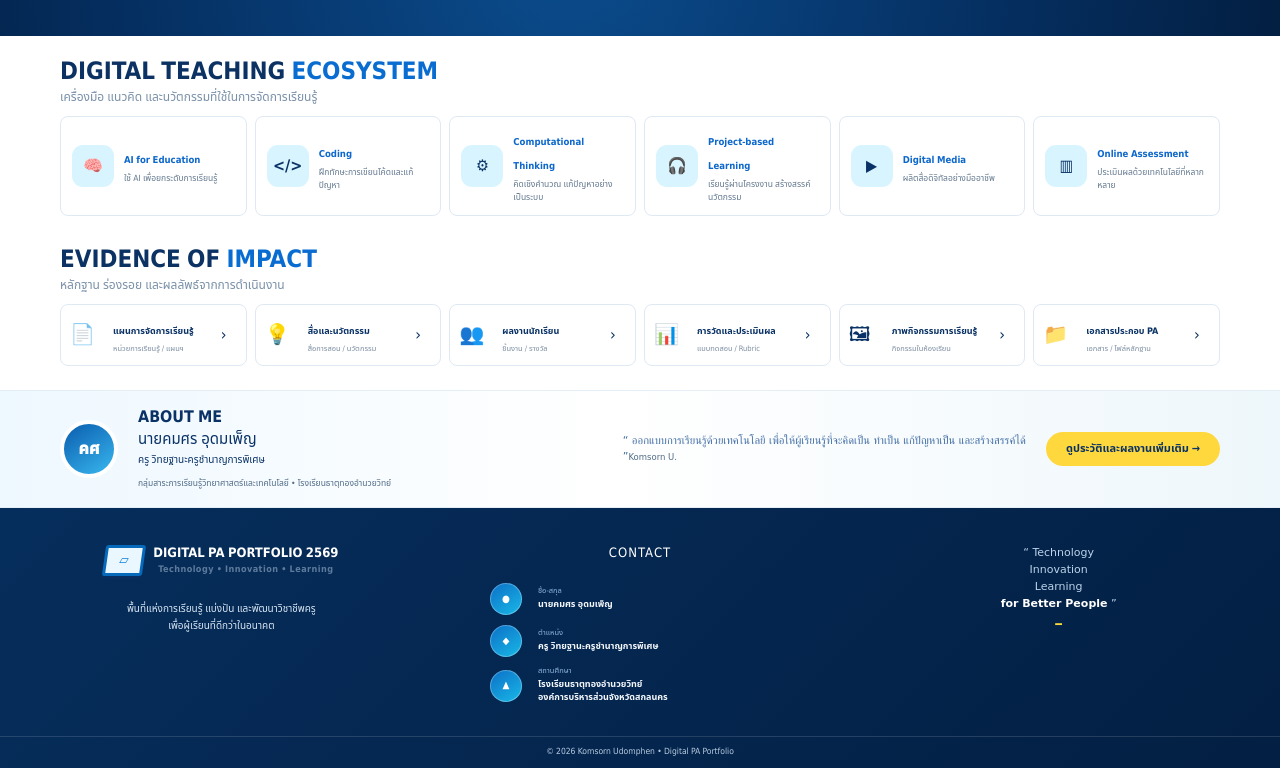
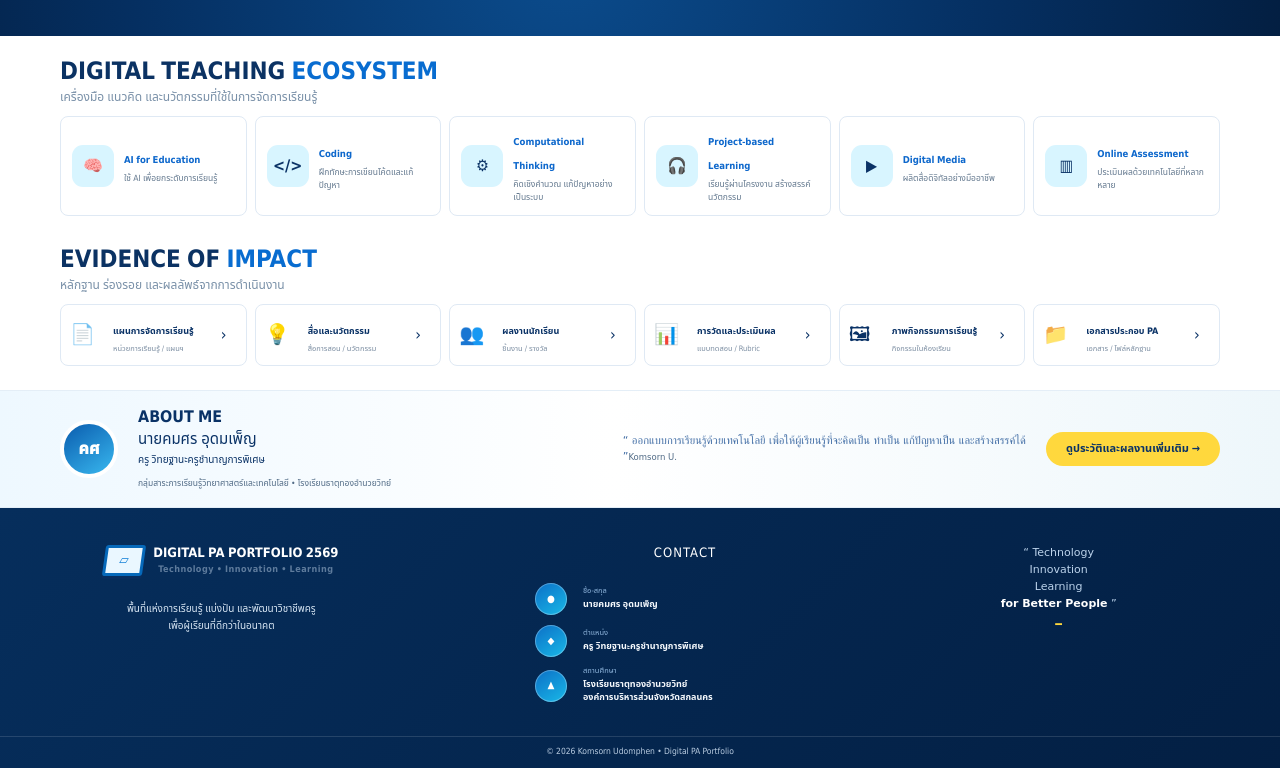
Before and after one commit to komsorn1982/TechClass, a Next.js app: page / in a window 1280 px wide. Shown: the part 1231-1999 px from the top of the page. Built offline with nearby package versions, Linux system fonts and the light colour scheme.

Commit message:
Shift desktop contact group right by 15 percent

```diff
--- a/app/portfolio.css
+++ b/app/portfolio.css
@@ -200,3 +200,10 @@
     margin-right:auto;
   }
 }
+
+/* Desktop footer: move CONTACT group 15% to the right */
+@media(min-width:1051px){
+  .pa-footer .footer-pro-contact{
+    transform:translateX(15%);
+  }
+}
```
